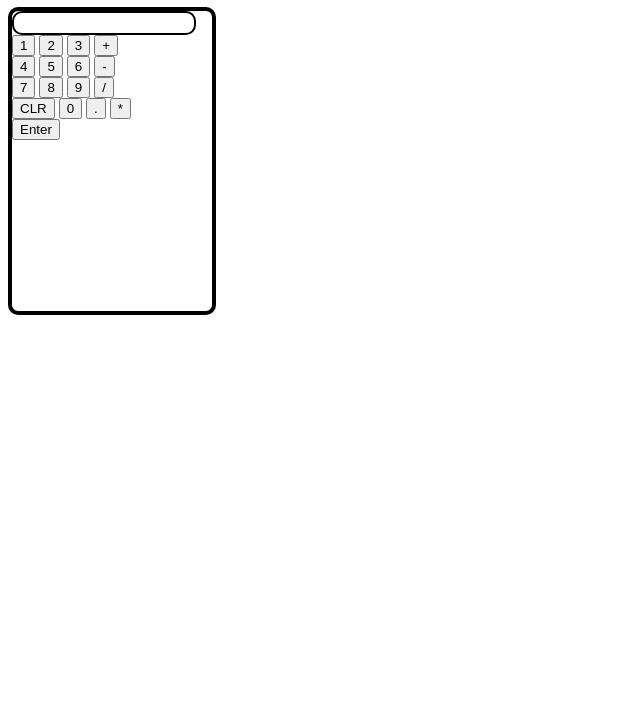
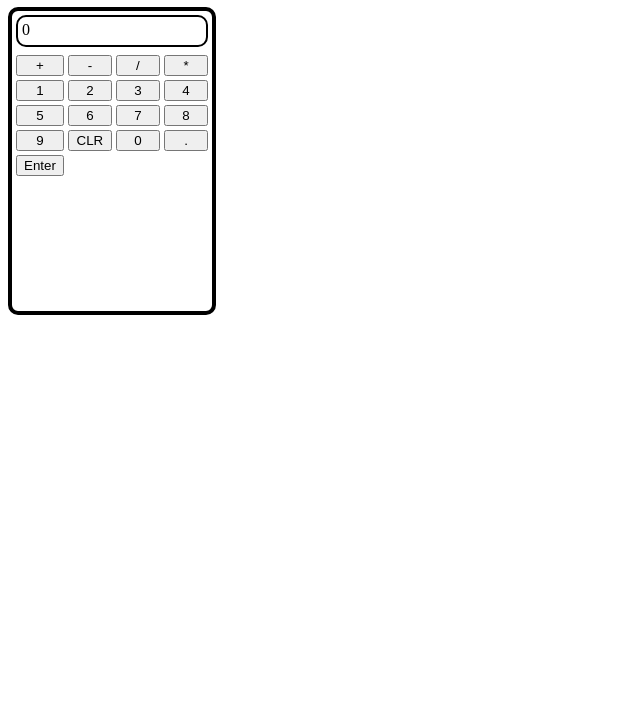
Before and after one commit to HurleySquared/calculator, a plain HTML site: page index.html in a window 1280 px wide. Shown: the part 73-800 px from the top of the page, without its empty margins (0-640 px from the left). Drawn offline with Linux system fonts and the light colour scheme.

Commit message:
set up grid for calculator keys

```diff
--- a/index.html
+++ b/index.html
@@ -8,34 +8,26 @@
   <title>Calculator</title>
 </head>
 <body>
-  <h1>Calculator</h1>
+  <h1>Calculator.js</h1>
   <div class="shell">
-    <div class="answer"></div>
-    <div class="row-one">
+    <div class="answer">0</div>
+    <div class="keys">
+      <button id="+">+</button>
+      <button id="-">-</button>
+      <button id="/">/</button>
+      <button id="*">*</button>
       <button id="1">1</button>
       <button id="2">2</button>
       <button id="3">3</button>
-      <button id="+">+</button>
-    </div>
-    <div class="row-two">
       <button id="4">4</button>
       <button id="5">5</button>
       <button id="6">6</button>
-      <button id="-">-</button>
-    </div>
-    <div class="row-three">
       <button id="7">7</button>
       <button id="8">8</button>
       <button id="9">9</button>
-      <button id="/">/</button>
-    </div>
-    <div class="row-four">
       <button id="clear">CLR</button>
       <button id="0">0</button>
       <button id=".">.</button>
-      <button id="*">*</button>
-    </div>
-    <div class="row-five">
       <button id="enter">Enter</button>
     </div>
   </div>
--- a/script.js
+++ b/script.js
@@ -0,0 +1,17 @@
+const add = (a, b) => {
+  return a + b;
+};
+
+const subtract = (a, b) => {
+  return a - b;
+};
+
+const divide = (a, b) => {
+  return a / b;
+};
+
+const multiply = (a, b) => {
+  return a * b;
+};
+
+// Click event for buttons
--- a/style.css
+++ b/style.css
@@ -10,4 +10,13 @@
   height: 20px;
   border: black 2px solid;
   border-radius: 10px;
+  margin: 4px;
+  padding: 4px;
 }
+
+.keys {
+  display: grid;
+  grid-template-columns: 1fr 1fr 1fr 1fr;
+  grid-gap: 4px;
+  padding: 4px;
+}
```
